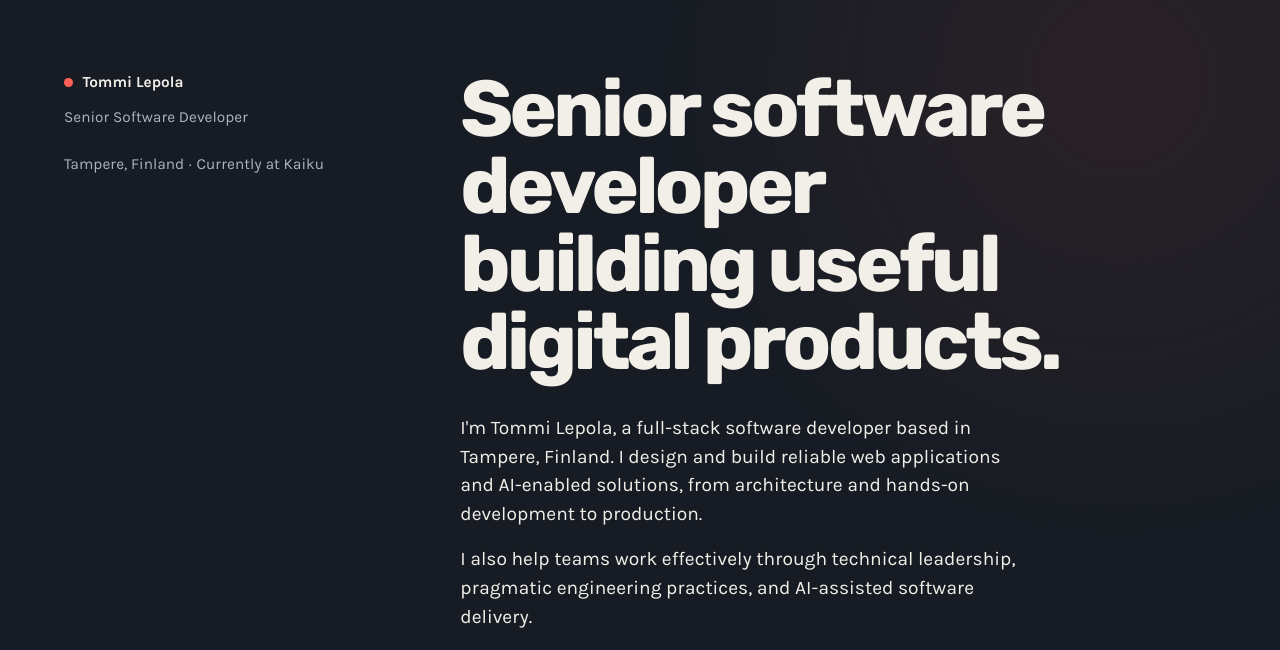
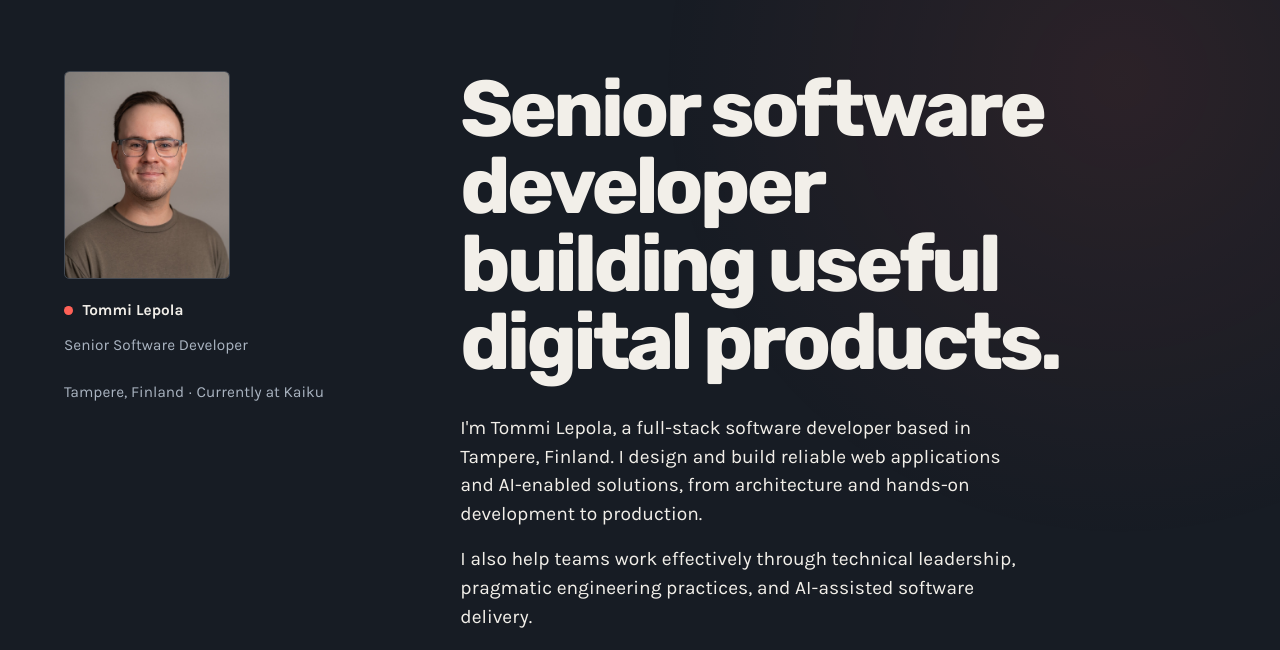
Before and after one commit to f4irline/gatsby-portfolio, an Astro site: page / in a window 1280 px wide. Shown: the top 650 px of the page. Built offline with nearby package versions, Linux system fonts and the light colour scheme; Astro itself is replaced by a stand-in of ours; no server answers.

Commit message:
Add profile portrait to portfolio

```diff
--- a/src/components/Hero.astro
+++ b/src/components/Hero.astro
@@ -5,6 +5,15 @@ import { site } from '../data/site';
 <main class="hero-container">
     <div class="profile">
         <header class="identity">
+            <figure class="portrait">
+                <img
+                    src="/img/tommi-lepola.jpg"
+                    alt="Portrait of Tommi Lepola"
+                    width="800"
+                    height="1200"
+                    fetchpriority="high"
+                />
+            </figure>
             <p class="eyebrow"><span aria-hidden="true"></span>{site.name}</p>
             <p class="role">{site.role}</p>
             <p class="context">{site.location} <span aria-hidden="true">·</span> {site.currentCompany}</p>
@@ -46,6 +55,24 @@ import { site } from '../data/site';
 
     .identity {
         align-self: start;
+    }
+
+    .portrait {
+        width: clamp(7.5rem, 13vw, 11.5rem);
+        margin: 0 0 1.25rem;
+        overflow: hidden;
+        aspect-ratio: 4 / 5;
+        border: 1px solid var(--color-border);
+        border-radius: var(--radius-small);
+        background: var(--color-surface);
+    }
+
+    .portrait img {
+        display: block;
+        width: 100%;
+        height: 100%;
+        object-fit: cover;
+        object-position: center 24%;
     }
 
     .eyebrow,
@@ -195,6 +222,11 @@ import { site } from '../data/site';
     }
 
     @media (max-width: 560px) {
+        .portrait {
+            width: 7.5rem;
+            margin-bottom: 1rem;
+        }
+
         .social-links {
             grid-template-columns: repeat(2, minmax(0, 1fr));
         }
```
Also changed, not shown: tests/home.spec.ts (+1 -0 lines), public/img/tommi-lepola.jpg (added).
